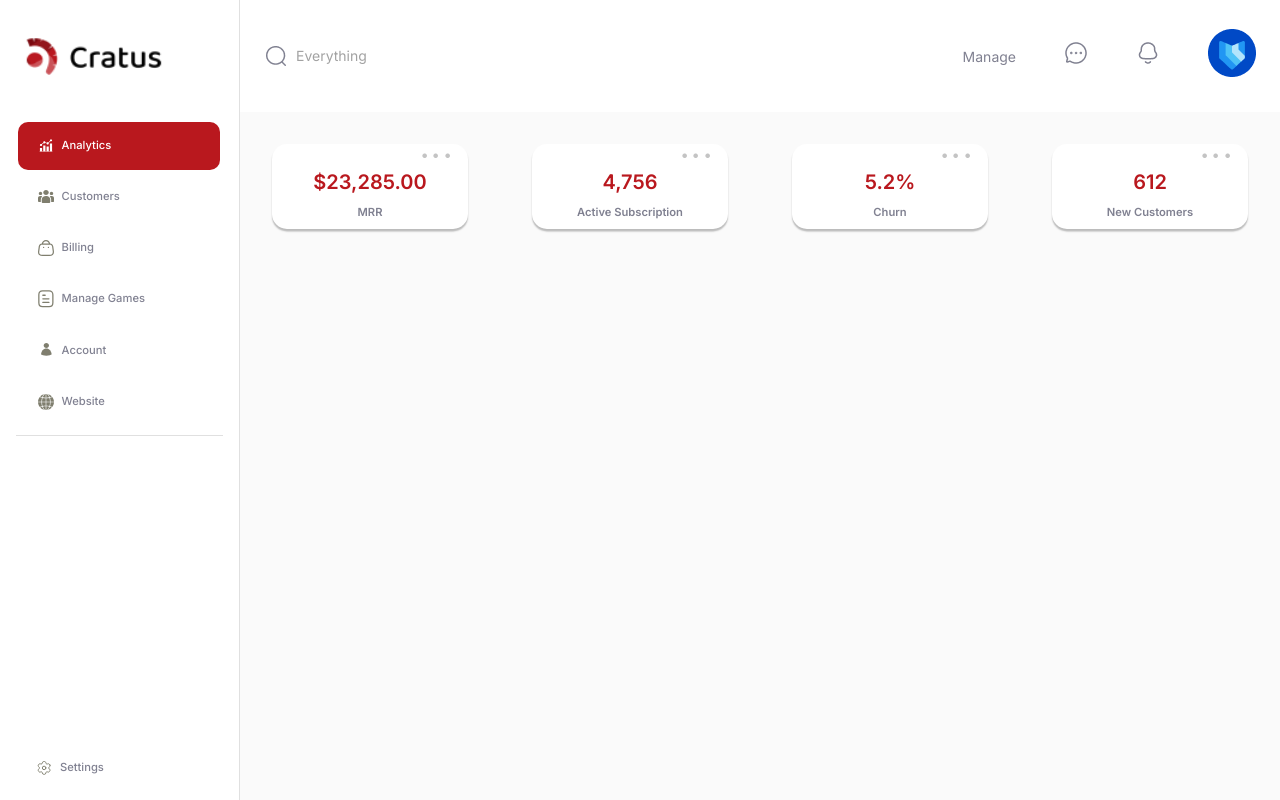
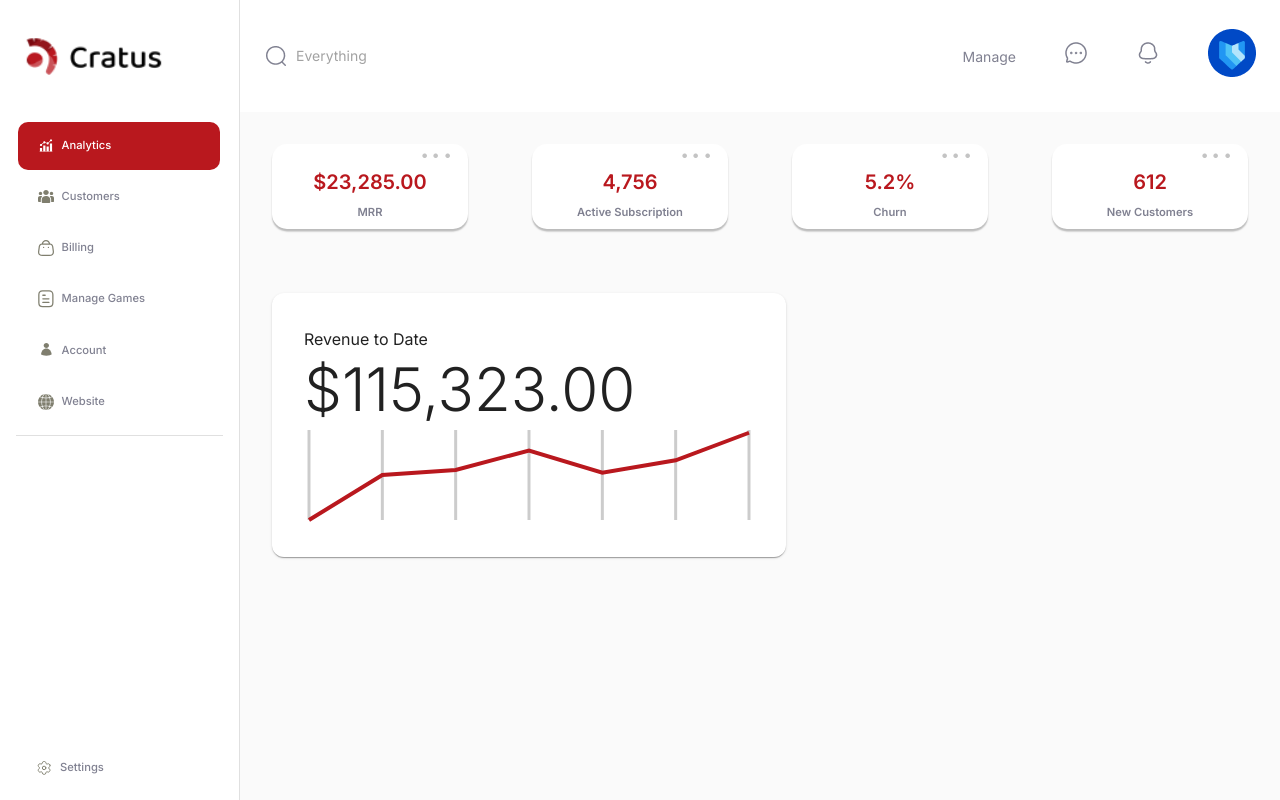
Before and after one commit to am-coding/dashboard_cratus, a React (Create React App) app: page /dashboard in a window 1280 px wide. Built offline with nearby package versions, Linux system fonts and the light colour scheme.

Commit message:
started building the line chart

```diff
--- a/package.json
+++ b/package.json
@@ -8,10 +8,12 @@
     "@testing-library/jest-dom": "^5.11.4",
     "@testing-library/react": "^11.1.0",
     "@testing-library/user-event": "^12.1.10",
+    "chart.js": "^2.9.4",
     "react": "^17.0.1",
     "react-dom": "^17.0.1",
     "react-router-dom": "^5.2.0",
     "react-scripts": "4.0.1",
+    "recharts": "^2.0.4",
     "styled-components": "^5.2.1",
     "web-vitals": "^0.2.4"
   },
--- /dev/null
+++ b/src/components/atoms/LineChart.jsx
@@ -0,0 +1,37 @@
+import React from 'react';
+import { LineChart, Line, CartesianGrid } from 'recharts';
+
+const data = [
+    {
+       uv: 0, pv: 2400, amt: 2400,
+    },
+    {
+       uv: 1800, pv: 1398, amt: 2210,
+    },
+    {
+       uv: 2000, pv: 9800, amt: 2290,
+    },
+    {
+       uv: 2780, pv: 3908, amt: 2000,
+    },
+    {
+       uv: 1890, pv: 4800, amt: 2181,
+    },
+    {
+       uv: 2390, pv: 3800, amt: 2500,
+    },
+    {
+       uv: 3490, pv: 4300, amt: 2100,
+    },
+  ];
+const CustomLineChart = () => {
+    return (
+        <LineChart width={450} height={100} data={data}>
+            <CartesianGrid horizontal={false} strokeWidth="3" />
+
+            <Line type="linear" dataKey="uv" stroke="#B9181E" strokeWidth="4" dot={false} />
+        </LineChart>
+    )
+}
+
+export default CustomLineChart;
--- /dev/null
+++ b/src/components/molecules/RevenueChart.jsx
@@ -0,0 +1,32 @@
+import React from 'react';
+// import { makeStyles } from '@material-ui/core/styles';
+import { Paper, Box, Typography } from '@material-ui/core';
+import LineChart from '../atoms/LineChart';
+
+// const useStyles = makeStyles((theme) => ({
+//     root: {
+//     },
+//   }));
+
+function RevenueChart({title, data}) {
+    // const classes = useStyles();
+
+    return (
+        <Paper style={{padding: '2rem', borderRadius: '12px'}}>
+            <Box>
+                <Box>
+                    <Typography variant="subtitle1">
+                        {title}
+                    </Typography>
+                    <Typography variant="h2">
+                        {data}
+                    </Typography>
+                </Box>
+
+            </Box>
+            <LineChart />
+        </Paper>
+    );
+}
+
+export default RevenueChart;
--- a/src/components/templates/Analytics.jsx
+++ b/src/components/templates/Analytics.jsx
@@ -2,6 +2,7 @@ import React from 'react';
 import StatCard from '../atoms/StatCard';
 import { makeStyles } from '@material-ui/core/styles';
 import { Grid } from '@material-ui/core';
+import RevenueChart from '../molecules/RevenueChart'
 
 const statCardData = [
     {
@@ -34,7 +35,7 @@ const useStyles = makeStyles((theme) => ({
 const Analytics = () => {
     const classes = useStyles();
     return (
-        <Grid spacing={8}  container className={classes.root}>
+        <Grid spacing={8} container className={classes.root}>
             {statCardData.map((data, index) => {
                 return(
                     <Grid xs={12} sm={6} md={3} item>
@@ -42,6 +43,12 @@ const Analytics = () => {
                     </Grid>
                 )
             })}
+            <Grid item>
+                <RevenueChart
+                    title="Revenue to Date"
+                    data="$115,323.00"
+                />
+            </Grid>
         </Grid>
     )
 }
```
Also changed, not shown: 2 other files (tests, documents, lock files or other folders).
